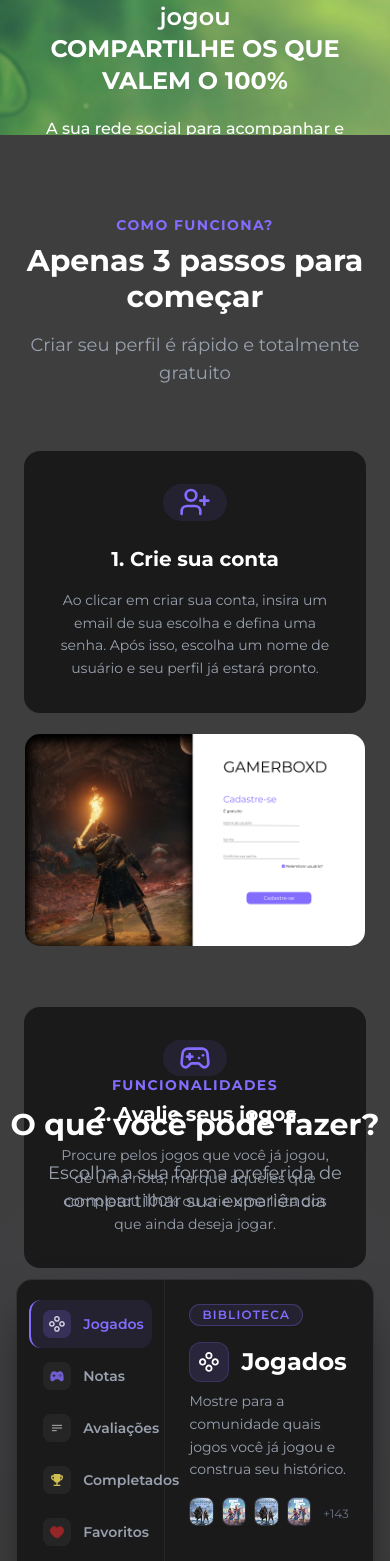
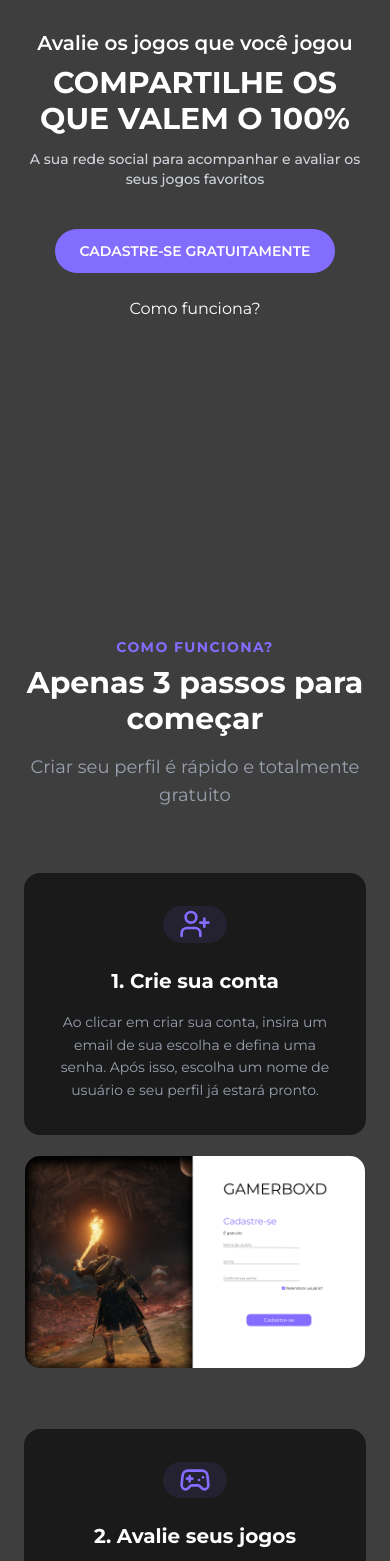
Before and after one commit to USPCodeLabSanca/Gamerboxd, a React (Vite) app in the folder frontend/: page / in a window 390 px wide. Shown: the part 287-1848 px from the top of the page. Built offline with nearby package versions, Linux system fonts and the light colour scheme.

Commit message:
Responsividade da home page

```diff
--- a/frontend/src/pages/home/About.jsx
+++ b/frontend/src/pages/home/About.jsx
@@ -32,7 +32,7 @@ const steps = [
 export default function About() {
     return (
 
-        <section id="about" className = "w-full h-screen bg-cinza text-white py-20 px-6 flex flex-col items-center text-center" >
+        <section id="about" className="w-full min-h-screen h-auto bg-cinza text-white py-20 px-6 flex flex-col items-center text-center">
 
             <h2 className="text-roxo font-bold tracking-widest uppercase text-sm mb-2">Como funciona?</h2>
             <h1 className="text-3xl md:text-5xl font-bold mb-4">Apenas 3 passos para começar</h1>
--- a/frontend/src/pages/home/Features.jsx
+++ b/frontend/src/pages/home/Features.jsx
@@ -24,11 +24,10 @@ export default function Features() {
             />
 
             <motion.div
-                className="flex flex-col items-center justify-center mb-16 z-10"
+                className="flex flex-col items-center justify-center mb-16 z-10 px-4"
                 initial={{ opacity: 0, y: 40 }}
                 whileInView={{ opacity: 1, y: 0 }}
                 transition={{ duration: 0.8, ease: "easeOut" }}
-
             >
                 <span className="text-roxo font-bold tracking-widest uppercase text-sm mb-3">
                     Funcionalidades
@@ -42,7 +41,7 @@ export default function Features() {
             </motion.div>
 
             <motion.div
-                className="z-10 w-full flex justify-center"
+                className="z-10 w-full flex justify-center px-4"
                 initial={{ opacity: 0, y: 30 }}
                 whileInView={{ opacity: 1, y: 0 }}
                 transition={{ duration: 0.8, ease: "easeOut", delay: 0.2 }}
@@ -74,18 +73,16 @@ function SideTabs() {
                 description="Mostre para a comunidade quais jogos você já jogou e construa seu histórico."
                 badge="Biblioteca"
             >
-                {/* Preview: grid de capas de jogos */}
-                <div className="mt-4 flex flex-row gap-2 items-end justify-center">
+                <div className="mt-4 flex flex-row gap-2 items-end justify-center w-full flex-nowrap">
                     {[gowImg, gtaImg, gowImg, gtaImg].map((img, i) => (
                         <div
                             key={i}
-                            className="rounded-lg overflow-hidden border border-white/10"
-
+                            className="w-14 h-20 sm:w-16 sm:h-24 md:w-24 md:h-36 shrink-0 rounded-lg overflow-hidden border border-white/10"
                         >
                             <img src={img} alt="" className="w-full h-full object-cover" />
                         </div>
                     ))}
-                    <span className="text-xs text-gray-500 pb-1 ml-1">+143</span>
+                    <span className="text-xs text-gray-500 pb-1 ml-1 whitespace-nowrap">+143</span>
                 </div>
             </TabPanel>
         ),
@@ -97,10 +94,9 @@ function SideTabs() {
                 description="Dê uma nota para seus jogos e veja como sua coleção se compara."
                 badge="Avaliação"
             >
-                {/* Preview: cards com score */}
-                <div className="mt-4 flex flex-row gap-3 items-center justify-center">
+                <div className="mt-4 flex flex-row gap-4 items-start justify-start md:justify-center w-full overflow-x-auto scrollbar-hide snap-x pb-4 [&::-webkit-scrollbar]:hidden [-ms-overflow-style:none] [scrollbar-width:none]">
                     {cards.map((card) => (
-                        <div key={card.id} className="flex flex-col items-center gap-1">
+                        <div key={card.id} className="shrink-0 snap-center scale-[0.85] md:scale-100 origin-top h-[320px] md:h-auto">
                             <Card game={card} status={true} />
                         </div>
                     ))}
@@ -115,8 +111,7 @@ function SideTabs() {
                 description="Descreva como foi sua experiência com os jogos que você jogou."
                 badge="Reviews"
             >
-                {/* Preview: review card mockup */}
-                <div className="mt-4 w-full rounded-xl border border-white/10 bg-white/5 p-3 text-left">
+                <div className="mt-4 w-full rounded-xl border border-white/10 bg-white/5 p-4 text-left">
                     <div className="flex items-center gap-2 mb-2">
                         <div className="w-6 h-6 rounded-full bg-roxo/40 flex items-center justify-center text-xs text-white font-bold">V</div>
                         <span className="text-xs text-gray-300 font-medium">Você</span>
@@ -140,8 +135,7 @@ function SideTabs() {
                 description="Mostre quais desafios você superou e os jogos que conseguiu completar 100%."
                 badge="Conquistas"
             >
-                {/* Preview: barra de progresso */}
-                <div className="mt-4 w-full space-y-2">
+                <div className="mt-4 w-full space-y-3">
                     {[
                         { name: "God of War", pct: 100 },
                         { name: "GTA V",      pct: 78  },
@@ -171,10 +165,9 @@ function SideTabs() {
                 description="Destaque aqueles jogos inesquecíveis que moram no seu coração."
                 badge="Top picks"
             >
-                {/* Preview: grid de favoritos com coração */}
-                <div className="mt-4 flex flex-row gap-2 items-center justify-center">
+                <div className="mt-4 flex flex-row gap-2 items-center justify-center flex-nowrap">
                     {[gowImg, gtaImg, gowImg].map((img, i) => (
-                        <div key={i} className="relative rounded-lg overflow-hidden border border-white/10 aspect-[4:5]">
+                        <div key={i} className="relative w-14 h-20 sm:w-16 sm:h-24 md:w-24 md:h-32 shrink-0 rounded-lg overflow-hidden border border-white/10">
                             <img src={img} alt="" className="w-full h-full object-cover" />
                             <div className="absolute inset-0 bg-linear-to-t from-black/60 to-transparent" />
                             <span className="absolute bottom-1 right-1 text-xs">❤️</span>
@@ -191,14 +184,13 @@ function SideTabs() {
                 description="Registre sua jornada diária, conquistas e os momentos mais épicos das suas gameplays."
                 badge="Registro"
             >
-                {/* Preview: entradas do diário */}
-                <div className="mt-4 w-full space-y-2">
+                <div className="mt-4 w-full space-y-3">
                     {[
                         { date: "Hoje",      text: "Finalmente derrotei o Kratos no modo difícil 🔥" },
                         { date: "Ontem",     text: "Comecei o NG+ de Elden Ring..." },
                     ].map(({ date, text }) => (
                         <div key={date} className="flex gap-2 items-start text-xs text-gray-400">
-                            <span className="text-roxo font-medium min-w-9">{date}</span>
+                            <span className="text-roxo font-medium min-w-[40px]">{date}</span>
                             <span className="leading-relaxed">{text}</span>
                         </div>
                     ))}
@@ -213,14 +205,13 @@ function SideTabs() {
                 description="Crie listas personalizadas para organizar seu backlog, franquias ou recomendações."
                 badge="Curadoria"
             >
-                {/* Preview: listas */}
-                <div className="mt-4 w-full space-y-2">
+                <div className="mt-4 w-full space-y-3">
                     {[
                         { name: "🎯 Backlog 2025",           count: 12 },
                         { name: "🏆 Melhores de todos os tempos", count: 8  },
                         { name: "👫 Para jogar com amigos",  count: 5  },
                     ].map(({ name, count }) => (
-                        <div key={name} className="flex justify-between items-center text-xs text-gray-400 border-b border-white/5 pb-1.5">
+                        <div key={name} className="flex justify-between items-center text-xs text-gray-400 border-b border-white/5 pb-2">
                             <span>{name}</span>
                             <span className="text-roxo font-medium">{count} jogos</span>
                         </div>
@@ -231,39 +222,38 @@ function SideTabs() {
     };
 
     return (
-        <div className="w-11/12 max-w-4xl border border-white/10 rounded-2xl bg-dark-card flex flex-row shadow-2xl shadow-black/60 overflow-hidden">
+        <div className="w-full max-w-4xl border border-white/10 rounded-2xl bg-dark-card flex flex-col md:flex-row shadow-2xl shadow-black/60 overflow-hidden">
 
-            {/* Coluna de tabs */}
-            <div className="w-5/12 md:w-4/12 py-5 px-3 flex flex-col gap-1 border-r border-white/5">
+            {/* Menu Lateral/Topo */}
+            <div className="w-full md:w-4/12 p-3 md:py-5 flex flex-row md:flex-col gap-2 border-b md:border-b-0 md:border-r border-white/5 overflow-x-auto scrollbar-hide snap-x [&::-webkit-scrollbar]:hidden [-ms-overflow-style:none] [scrollbar-width:none]">
                 {tabs.map((tab) => (
                     <button
                         key={tab.id}
                         onClick={() => setActiveTab(tab.id)}
                         className={`
-                            group flex items-center gap-3
-                            w-full px-3 py-2.5 rounded-xl text-left
-                            transition-all duration-200 cursor-pointer
+                            group flex items-center gap-2 md:gap-3 shrink-0 snap-start
+                            px-4 py-2 md:px-3 md:py-2.5 rounded-xl md:rounded-l-xl md:rounded-r-none text-left
+                            transition-all duration-200 cursor-pointer border-l-2
                             ${activeTab === tab.id
-                                ? "bg-roxo/10 border-l-2 border-roxo text-roxo"
-                                : "border-l-2 border-transparent text-gray-400 hover:text-white hover:bg-white/5"
+                                ? "bg-roxo/20 text-roxo border-transparent md:bg-roxo/10 md:border-roxo"
+                                : "bg-white/5 text-gray-400 border-transparent md:bg-transparent md:hover:bg-white/5 md:hover:text-white"
                             }
                         `}
                     >
-                        {/* Ícone inline na tab */}
                         <div className={`
-                            w-7 h-7 rounded-lg flex items-center justify-center shrink-0
+                            w-6 h-6 md:w-7 md:h-7 rounded-lg flex items-center justify-center shrink-0
                             transition-colors duration-200 text-sm
                             ${activeTab === tab.id ? "bg-roxo/20" : "bg-white/5 group-hover:bg-white/10"}
                         `}>
-                            <img src={tab.icon} alt="" className="w-4 h-4 opacity-80" />
+                            <img src={tab.icon} alt="" className="w-3.5 h-3.5 md:w-4 md:h-4 opacity-80" />
                         </div>
-                        <span className="font-semibold text-sm">{tab.label}</span>
+                        <span className="font-semibold text-xs md:text-sm whitespace-nowrap">{tab.label}</span>
                     </button>
                 ))}
             </div>
 
-            {/* Painel de conteúdo */}
-            <div className="flex-1 relative overflow-hidden">
+            {/* Painel de conteúdo -> Diminuí o min-h para 360px no mobile para não sobrar tanto espaço preto */}
+            <div className="flex-1 relative overflow-hidden h-auto min-h-[360px] md:min-h-[400px]">
                 <AnimatePresence mode="wait">
                     <motion.div
                         key={activeTab}
@@ -281,28 +271,26 @@ function SideTabs() {
     );
 }
 
-/* Componente reutilizável para cada painel */
 function TabPanel({ icon, title, description, badge, children }) {
     return (
         <div className="flex flex-col h-full text-white">
-            {/* Badge */}
-            <span className="self-start text-xs font-semibold tracking-widest uppercase text-roxo border border-roxo/30 bg-roxo/10 rounded-full px-3 py-0.5 mb-4">
+            <span className="self-start text-[10px] md:text-xs font-semibold tracking-widest uppercase text-roxo border border-roxo/30 bg-roxo/10 rounded-full px-3 py-0.5 mb-4">
                 {badge}
             </span>
 
-            {/* Ícone + título */}
             <div className="flex items-center gap-3 mb-2">
-                <div className="w-10 h-10 rounded-xl bg-roxo/15 border border-roxo/20 flex items-center justify-center shrink-0">
-                    <img src={icon} alt="" className="w-5 h-5" />
+                <div className="w-8 h-8 md:w-10 md:h-10 rounded-xl bg-roxo/15 border border-roxo/20 flex items-center justify-center shrink-0">
+                    <img src={icon} alt="" className="w-4 h-4 md:w-5 md:h-5" />
                 </div>
-                <h4 className="font-bold text-2xl">{title}</h4>
+                <h4 className="font-bold text-xl md:text-2xl">{title}</h4>
             </div>
 
-            {/* Descrição */}
-            <p className="text-gray-400 text-sm leading-relaxed">{description}</p>
+            <p className="text-gray-400 text-xs md:text-sm leading-relaxed mb-4">{description}</p>
 
-            {/* Slot para preview contextual */}
-            {children}
+            {/* C celular o conteúdo fica embaixo do texto, no desktop vai pra baixo) */}
+            <div className="md:mt-auto">
+                {children}
+            </div>
         </div>
     );
 }
@@ -326,4 +314,4 @@ const cards = [
         complete: false,
         id: 2,
     },
-];
+]
--- a/frontend/src/pages/home/Hero.jsx
+++ b/frontend/src/pages/home/Hero.jsx
@@ -1,11 +1,8 @@
 import HeroBg from "../../assets/imgs/hornet_landscape.jpg"
 import { ParallaxBanner } from "react-scroll-parallax";
 import { Link } from "react-router-dom";
-import About from "./About";
-import Register from "../register/index.jsx"
 
 export default function HeroParallax() {
-
     const background = {
         image: HeroBg,
         translateY: [0, 50],
@@ -31,34 +28,46 @@ export default function HeroParallax() {
         opacity: [0, 0.9],
         shouldAlwaysCompleteAnimation: true,
         expanded: false,
+        // Gradiente agora vai para "from-cinza" em vez de "from-gray-900"
         children: (
-            <div className="absolute inset-0 bg-linear-to-t from-gray-900 to-transparent pointer-events-none" />
+            <div className="absolute inset-0 bg-linear-to-t from-cinza to-transparent pointer-events-none" />
         ),
     };
 
     return (
-        <ParallaxBanner
-            id="#hero"
-            layers={[background, gradientOverlay, headline,]}
-            className="h-screen bg-gray-900"
-        />
+        <>
+            {/* mobile sem imagem */}
+            <div id="hero-mobile" className="md:hidden h-screen bg-cinza flex flex-col items-center justify-center pt-10">
+                <MainTitle />
+                <CAT />
+            </div>
+
+            {/* desktop com imagem */}
+            <div className="hidden md:block">
+                <ParallaxBanner
+                    id="#hero"
+                    layers={[background, gradientOverlay, headline]}
+                    className="h-screen bg-cinza"
+                />
+            </div>
+        </>
     );
 }
 
 function MainTitle() {
     return (
-        <div className="flex flex-col items-center mt-32 w-10/12 text-white">
-            <h2 className="font-sans font-semibold text-2xl lg:text-5xl text-center">Avalie os jogos que você jogou</h2>
-            <h1 className="font-sans font-bold text-2xl lg:text-6xl lg:mt-4 text-center">COMPARTILHE OS QUE VALEM O 100%</h1>
-            <p className="font-sans font-medium mt-5 text-center">A sua rede social para acompanhar e avaliar os seus jogos favoritos</p>
+        <div className="flex flex-col items-center mt-10 md:mt-32 w-11/12 md:w-10/12 text-white">
+            <h2 className="font-sans font-semibold text-xl md:text-2xl lg:text-5xl text-center">Avalie os jogos que você jogou</h2>
+            <h1 className="font-sans font-bold text-3xl md:text-5xl lg:text-6xl mt-2 lg:mt-4 text-center">COMPARTILHE OS QUE VALEM O 100%</h1>
+            <p className="font-sans font-medium mt-3 md:mt-5 text-center text-sm md:text-base text-gray-300">A sua rede social para acompanhar e avaliar os seus jogos favoritos</p>
         </div>
     )
 }
 
 function CAT() {
-    const animatedButton = "relative overflow-hidden bg-roxo px-8 py-4 rounded-4xl text-white font-semibold mt-10 lg:mt-40 after:content-[''] after:absolute after:top-0 after:left-0 after:h-full after:w-0 after:bg-white after:transition-all after:duration-300 hover:after:w-full cursor-pointer transition-colors duration-300 hover:text-black";
+    const animatedButton = "relative overflow-hidden bg-roxo px-6 md:px-8 py-3 md:py-4 rounded-4xl text-white font-semibold text-sm md:text-base mt-10 lg:mt-40 after:content-[''] after:absolute after:top-0 after:left-0 after:h-full after:w-0 after:bg-white after:transition-all after:duration-300 hover:after:w-full cursor-pointer transition-colors duration-300 hover:text-black";
 
-    const animatedLink = "relative text-white mt-4 after:content-[''] after:absolute after:left-0 after:-bottom-1 after:h-[2px] after:w-0 after:bg-white after:transition-all after:duration-300 hover:after:w-full hover:text-gray-300 transition-colors cursor-pointer";
+    const animatedLink = "relative text-white mt-6 after:content-[''] after:absolute after:left-0 after:-bottom-1 after:h-[2px] after:w-0 after:bg-white after:transition-all after:duration-300 hover:after:w-full hover:text-gray-300 transition-colors cursor-pointer";
 
     return (
         <div className="flex flex-col items-center">
--- a/frontend/src/pages/home/index.jsx
+++ b/frontend/src/pages/home/index.jsx
@@ -5,17 +5,19 @@ import About from "./About";
 import Features from "./Features";
 import Social from "./Social";
 
-
 export default function Home() {
     return (
-        <main>
+        // tirar linhas brancas entre containers
+        <main className="bg-cinza">
             <Hero />
             <section>
                 <Catalogo />
             </section>
-            <section className="relative z-10 bg-black mt-[-50vh]">
+
+            <section className="relative z-10 md:mt-[-50vh]">
                 <About />
             </section>
+
             <section>
                 <Features />
             </section>
```
Also changed, not shown: frontend/src/pages/home/Social.jsx (+17 -12 lines).
